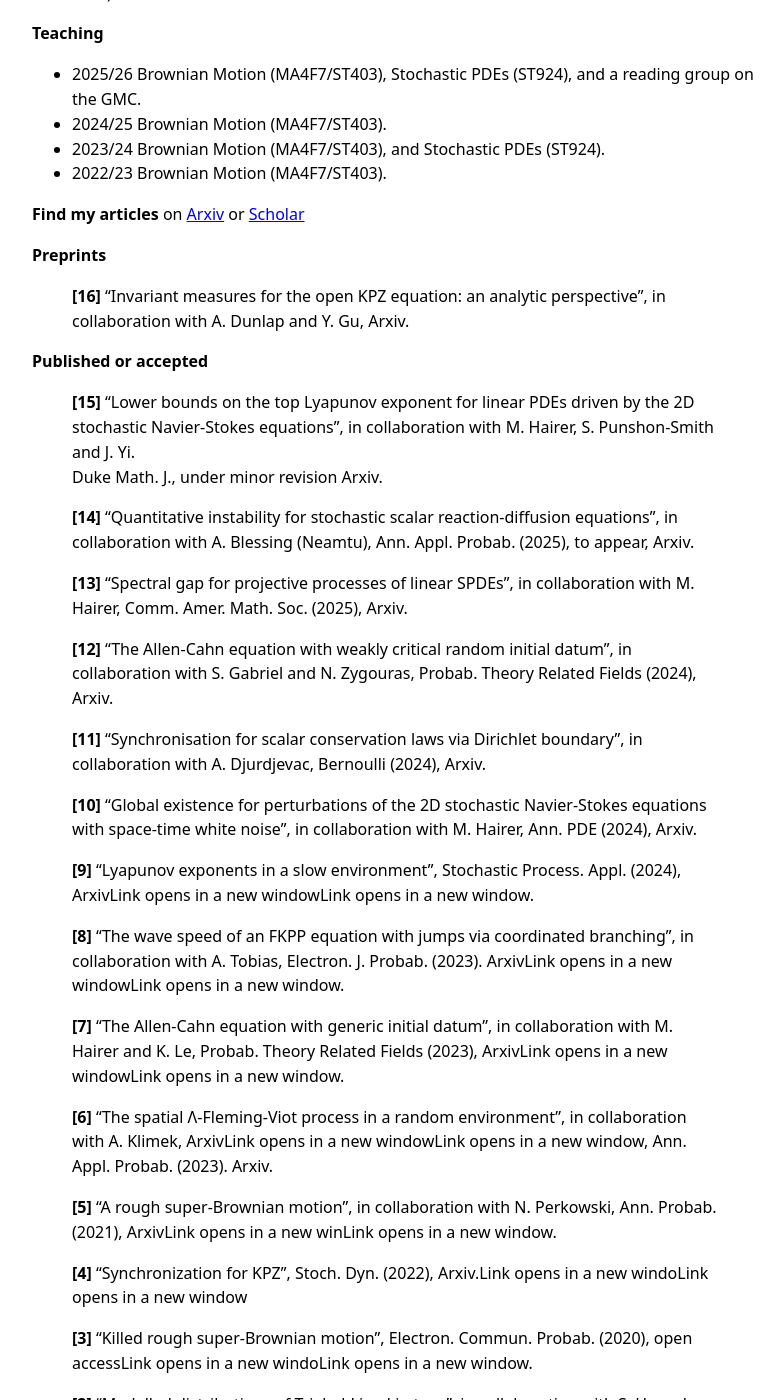
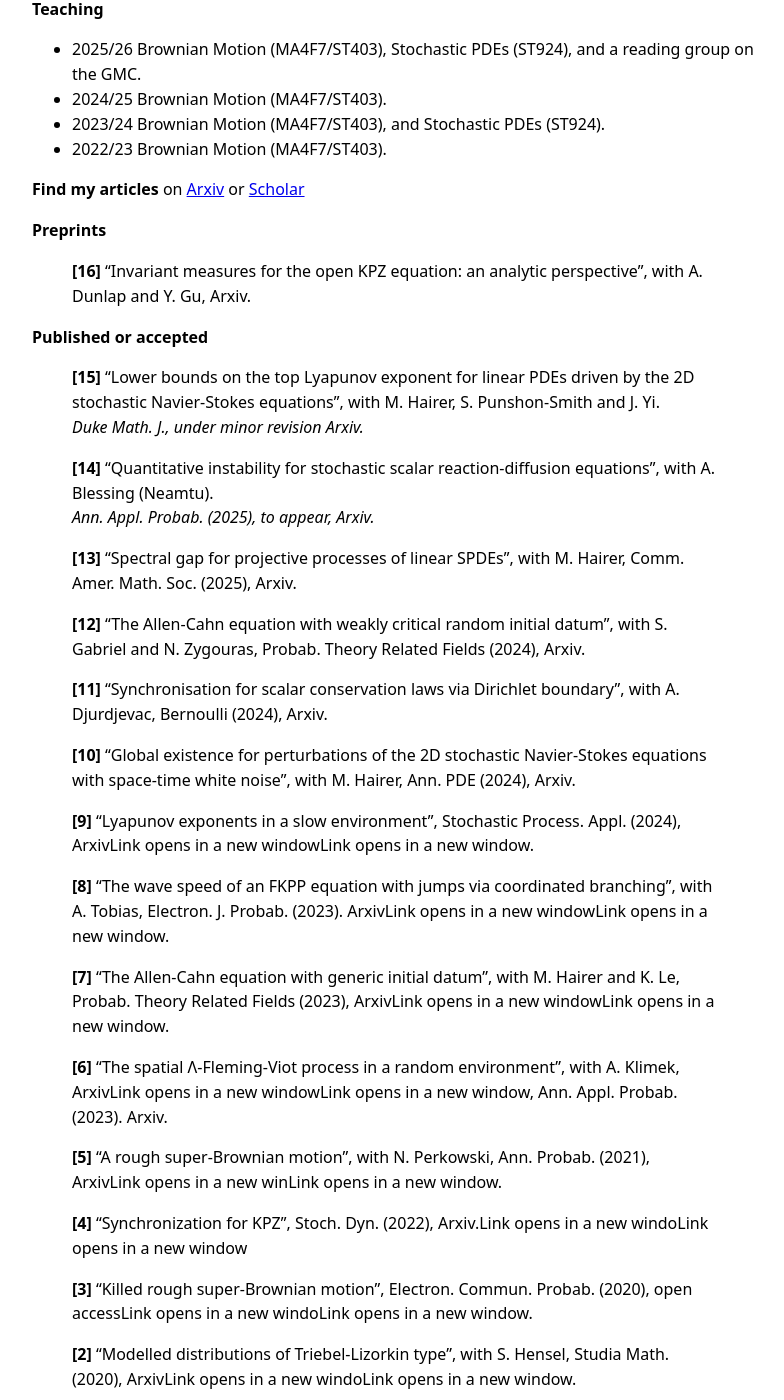
Before and after one commit to rosati-tom/rosati-tom.github.io, a Jekyll site: the page built from index.md, in a window 1280 px wide and 1400 px high, scrolled down 352 px. Shown: the whole window, without its empty margins (243-1027 px from the left). Built offline with Jekyll 4.4.1, drawn with Linux system fonts in a browser that asks for light colours; our own code applies the rules of GitHub Pages for plain Markdown files; some of the changed text lies outside the part shown.

Commit message:
more changes

```diff
--- a/index.md
+++ b/index.md
@@ -6,10 +6,10 @@
 
 ## Tommaso Rosati
 
-**I am a Harrison fellow in the stats department of the University of Warwick.**<br>
-**I am additionally supported by a Leverhulme Early Career Fellowship.**
+I am a Harrison fellow in the stats department of the University of Warwick.<br>
+I am additionally supported by a Leverhulme Early Career Fellowship.
 
-I study topics in probability, stochastic analysis, partial differential equations, and large scale properties of stochastic PDEs.
+I study topics in probability, stochastic analysis, stochastic PDEs.
 
 **Contact:** [t.rosati@warwick.ac.uk](mailto:t.rosati@warwick.ac.uk)
 
@@ -28,41 +28,42 @@ I study topics in probability, stochastic analysis, partial differential equatio
 
 **Preprints**
 
-> **[16]** "Invariant measures for the open KPZ equation: an analytic perspective", in collaboration with A. Dunlap and Y. Gu, Arxiv.
+> **[16]** "Invariant measures for the open KPZ equation: an analytic perspective", with A. Dunlap and Y. Gu, Arxiv.
 
 **Published or accepted**
 
 > **[15]** "Lower bounds on the top Lyapunov exponent for linear PDEs driven by
-> the 2D stochastic Navier-Stokes equations", in collaboration with M. Hairer,
-> S. Punshon-Smith and J. Yi. <br> Duke Math. J., under minor revision Arxiv.
+> the 2D stochastic Navier-Stokes equations", with M. Hairer,
+> S. Punshon-Smith and J. Yi. <br> *Duke Math. J., under minor revision Arxiv.*
 
-> **[14]** "Quantitative instability for stochastic scalar reaction-diffusion equations", in collaboration with A. Blessing (Neamtu), Ann. Appl. Probab. (2025), to appear, Arxiv.
+> **[14]** "Quantitative instability for stochastic scalar reaction-diffusion
+> equations", with A. Blessing (Neamtu). <br> *Ann. Appl. Probab. (2025), to appear, Arxiv.*
 
-> **[13]** "Spectral gap for projective processes of linear SPDEs", in collaboration with M. Hairer, Comm. Amer. Math. Soc. (2025), Arxiv.
+> **[13]** "Spectral gap for projective processes of linear SPDEs", with M. Hairer, Comm. Amer. Math. Soc. (2025), Arxiv.
 
-> **[12]** "The Allen-Cahn equation with weakly critical random initial datum", in collaboration with S. Gabriel and N. Zygouras, Probab. Theory Related Fields (2024), Arxiv.
+> **[12]** "The Allen-Cahn equation with weakly critical random initial datum", with S. Gabriel and N. Zygouras, Probab. Theory Related Fields (2024), Arxiv.
 
-> **[11]** "Synchronisation for scalar conservation laws via Dirichlet boundary", in collaboration with A. Djurdjevac, Bernoulli (2024), Arxiv.
+> **[11]** "Synchronisation for scalar conservation laws via Dirichlet boundary", with A. Djurdjevac, Bernoulli (2024), Arxiv.
 
-> **[10]**  "Global existence for perturbations of the 2D stochastic Navier-Stokes equations with space-time white noise", in collaboration with M. Hairer, Ann. PDE (2024), Arxiv.
+> **[10]**  "Global existence for perturbations of the 2D stochastic Navier-Stokes equations with space-time white noise", with M. Hairer, Ann. PDE (2024), Arxiv.
 
 > **[9]** "Lyapunov exponents in a slow environment", Stochastic Process. Appl. (2024), ArxivLink opens in a new windowLink opens in a new window.
 
-> **[8]** "The wave speed of an FKPP equation with jumps via coordinated branching", in collaboration with A. Tobias, Electron. J. Probab. (2023). ArxivLink opens in a new windowLink opens in a new window.
+> **[8]** "The wave speed of an FKPP equation with jumps via coordinated branching", with A. Tobias, Electron. J. Probab. (2023). ArxivLink opens in a new windowLink opens in a new window.
 
-> **[7]** "The Allen-Cahn equation with generic initial datum", in collaboration with M. Hairer and K. Le, Probab. Theory Related Fields (2023), ArxivLink opens in a new windowLink opens in a new window.
+> **[7]** "The Allen-Cahn equation with generic initial datum", with M. Hairer and K. Le, Probab. Theory Related Fields (2023), ArxivLink opens in a new windowLink opens in a new window.
 
-> **[6]** "The spatial Λ-Fleming-Viot process in a random environment", in collaboration with A. Klimek, ArxivLink opens in a new windowLink opens in a new window, Ann. Appl. Probab. (2023). Arxiv.
+> **[6]** "The spatial Λ-Fleming-Viot process in a random environment", with A. Klimek, ArxivLink opens in a new windowLink opens in a new window, Ann. Appl. Probab. (2023). Arxiv.
 
-> **[5]** "A rough super-Brownian motion", in collaboration with N. Perkowski, Ann. Probab. (2021), ArxivLink opens in a new winLink opens in a new window.
+> **[5]** "A rough super-Brownian motion", with N. Perkowski, Ann. Probab. (2021), ArxivLink opens in a new winLink opens in a new window.
 
 > **[4]** "Synchronization for KPZ", Stoch. Dyn. (2022), Arxiv.Link opens in a new windoLink opens in a new window
 
 > **[3]** "Killed rough super-Brownian motion", Electron. Commun. Probab. (2020), open accessLink opens in a new windoLink opens in a new window.
 
-> **[2]** "Modelled distributions of Triebel-Lizorkin type", in collaboration with S. Hensel, Studia Math. (2020), ArxivLink opens in a new windoLink opens in a new window.
+> **[2]** "Modelled distributions of Triebel-Lizorkin type", with S. Hensel, Studia Math. (2020), ArxivLink opens in a new windoLink opens in a new window.
 
-> **[1]** "The KPZ equation on the real line", in collaboration with N. Perkowski, Electron. J. Probab. (2019), open accessLink opens in a new windoLink opens in a new window.
+> **[1]** "The KPZ equation on the real line", with N. Perkowski, Electron. J. Probab. (2019), open accessLink opens in a new windoLink opens in a new window.
 
 **Outreach and other**
 
```
